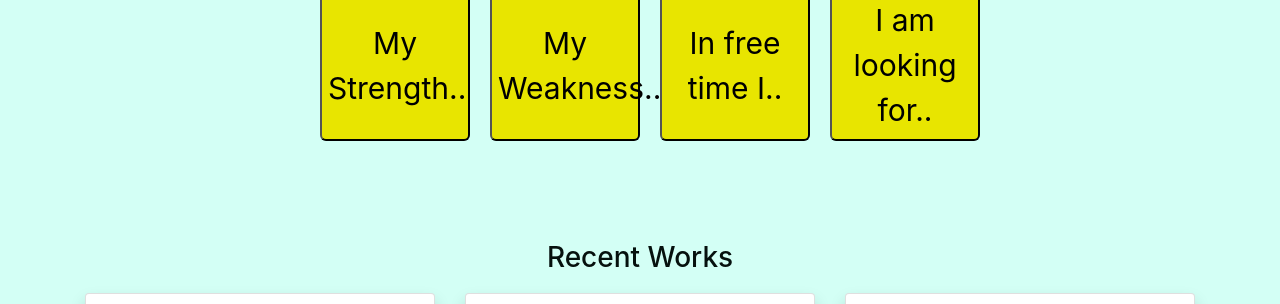
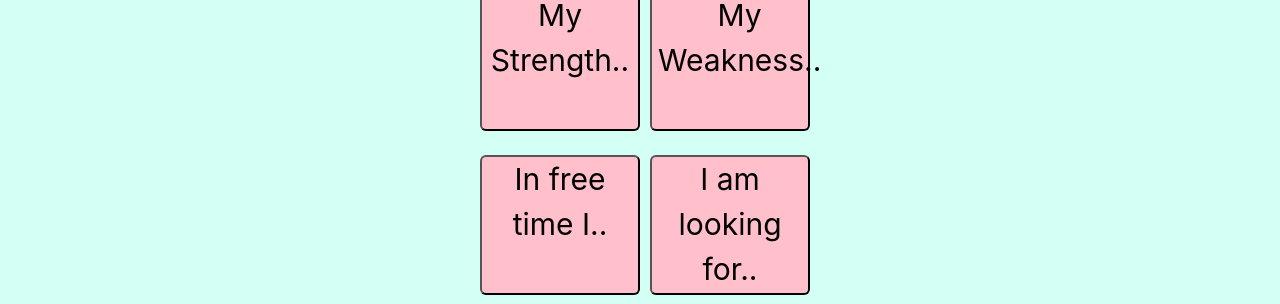
Before and after one commit to salwacynthia/Cynthias-sPortfoilo, a website: page index.html in a window 1280 px wide. Shown: the part 705-1009 px from the top of the page. Drawn offline with nearby package versions, Linux system fonts and the light colour scheme.

Commit message:
button color change

```diff
--- a/index.html
+++ b/index.html
@@ -34,8 +34,6 @@
                   Absolutely ready to learn new programming languages and technologies
               </i>
               </h5>
-              <div class="container" id="empty">
-              </div>
               <h5> Contact: <br>
                   salwadhaka@gmail.com
                 </h5>
@@ -90,11 +88,10 @@
                     </svg>
                   </a>
                   <!-- type="button" class="btn btn-primary btn-lg btn-block" -->
-                  <div class="container">
-
+                  <div class="container" id="feature">
                     <div class="feature-btn-container">
                       <div class="popover_wrapper">
-                        <button class="feature-btn">My Strength..</button>
+                        <button type="button" id="feature-btn">My Strength..</button>
                         <div class="popover_content">
                           <p class="popover_message"> <b>
                             I see challenges as opportunities for personal growth
@@ -102,8 +99,13 @@
                           </p>
                         </div>
                       </div>
-                      <div class="popover_wrapper">
-                      <button class="feature-btn">My Weakness..</button>
+                    </div>
+                    <!-- </div> -->
+
+                  <!-- <div class="container"> -->
+                    <div class="feature-btn-container">
+                     <div class="popover_wrapper">
+                      <button type="button"  id="feature-btn">My Weakness..</button>
                       <div class="popover_content">
                           <p class="popover_message"> <b>
                            Drop me a message to know about it ;) <br>
@@ -111,9 +113,12 @@
                           </p>
                         </div>
                       </div>
-
+                    </div>
+                  </div>
+                  <div class="container" id="feature">
+                    <div class="feature-btn-container">
                       <div class="popover_wrapper">
-                        <button class="feature-btn">In free time I..</button>
+                        <button type="button"  id="feature-btn">In free time I..</button>
                         <div class="popover_content">
                           <p class="popover_message">
                             <b>
@@ -124,9 +129,13 @@
                           </p>
                         </div>
                       </div>
+                    </div>
+                  <!-- </div> -->
 
+                  <!-- <div class="container"> -->
+                    <div class="feature-btn-container">
                       <div class="popover_wrapper">
-                        <button class="feature-btn">I am looking for..</button>
+                        <button type="button" id="feature-btn">I am looking for..</button>
                       <div class="popover_content">
                         <p class="popover_message"> <b>
                           The perfect matching company where I will not LIKE the work, but I will LOVE <img src="images/heart.png"  style= "width: 30px" /></b>
@@ -134,7 +143,7 @@
                       </div>
                     </div>
                   </div>
-                </div>
+                <!-- </div> -->
               </div>
             <div class="container" id="empty">
             </div>
--- a/main.css
+++ b/main.css
@@ -180,29 +180,41 @@ margin-top: 20px;
   .popover_message {
     text-align: center;
   }
-  .feature-btn-container{
+  /* .feature-btn-container{
       display: flex;
       justify-content: center;
-    }
+    } */
+#feature{
+   display: flex;
+   align-items: center;
+   justify-content: center;
+   /* flex-direction: column; */
+}
 
-.feature-btn{
-        margin-left: 20px;
-    background:#E8E500;
-    height: 150px;
-    width: 150px;
+
+#feature-btn{
+    background:pink !important;
+    margin-left: 10px;
+    /* z-index: 10;
+    position: relative; */
+    display: flex;
+    align-self:center;
     font-size: 30px;
+    height:140px;
+    width:160px;
     border-radius: 6px;
-    transition-property: background, border-radius;
+    /* /* transition-property: background, border-radius; */
     transition-duration: 1s;
-    /* transition-timing-function: linear; */
+     transition-timing-function: linear;
+
 
   }
 
+  #feature-btn:hover {
+    background:rgb(10, 25, 47) !important;
+    border-radius: 50%;
+    color:#01FFC3;
 
-  .feature-btn:hover {
-    background: #A5D8F3;
-    border-radius: 50%;
-    color:white;
   }
 
 
```
